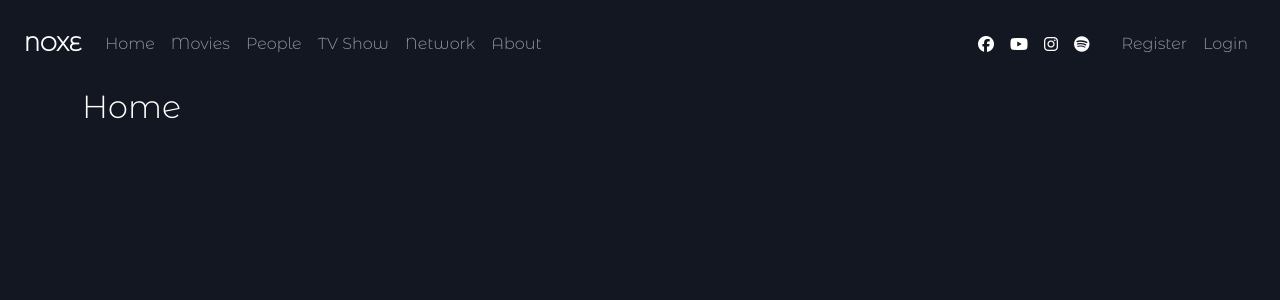
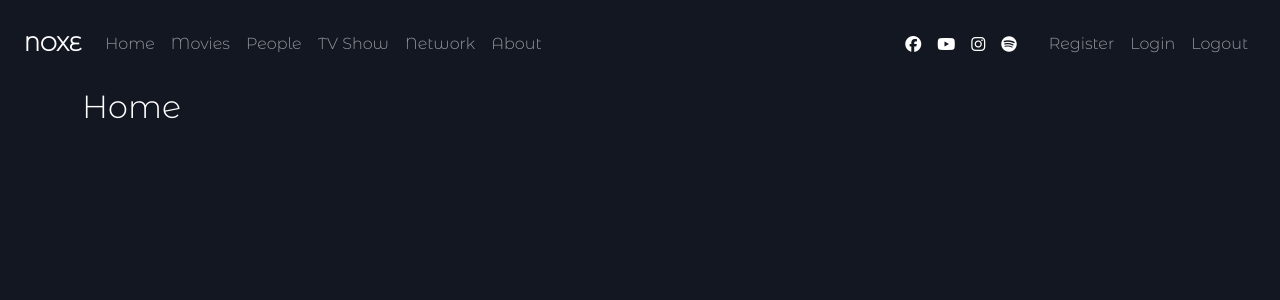
Before and after one commit to abdullahelbadry/movies, a React (Create React App) app: page / in a window 1280 px wide. Shown: the top 300 px of the page. Built offline with nearby package versions, Linux system fonts and the light colour scheme.

Commit message:
logout created and added to navbar

```diff
--- a/src/App.js
+++ b/src/App.js
@@ -9,6 +9,7 @@ import People from './components/People/People';
 import TVShow from './components/TVShow/TVShow';
 import Login from './components/Login/Login';
 import Register from './components/Register/Register';
+import Logout from './components/Logout/Logout';
 
 function App() {
   return (
@@ -24,6 +25,7 @@ function App() {
           <Route path='People' element={<People/>} />
           <Route path='TVShow' element={<TVShow/>} />
           <Route path='Login' element={<Login/>} />
+          <Route path='Logout' element={<Logout/>} />
           <Route path='Register' element={<Register/>} />
           <Route path='*' element={<h2>Page Not Found</h2>} />
         </Routes>
--- /dev/null
+++ b/src/components/Logout/Logout.jsx
@@ -0,0 +1,11 @@
+import React from 'react';
+
+const Logout = () => {
+    return (
+        <div>
+            Logout
+        </div>
+    );
+}
+
+export default Logout;
--- a/src/components/Navbar/Navbar.jsx
+++ b/src/components/Navbar/Navbar.jsx
@@ -44,6 +44,9 @@ export default function Navbar() {
             <li className="nav-item">
               <Link className="nav-link" to={'login'}>Login</Link>
             </li>
+            <li className="nav-item">
+              <Link className="nav-link" to={'logout'}>Logout</Link>
+            </li>
           </ul>
         </div>
       </nav>
```
